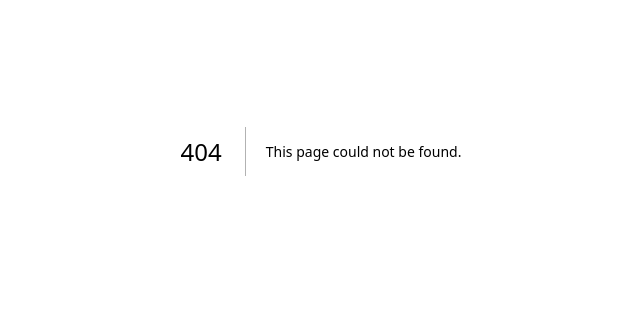
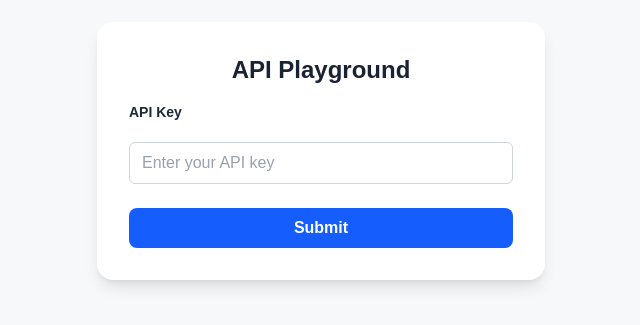
Before and after one commit to waqarahmed6095/dandi, a Next.js app: page /playground in a window 1280 px wide. Before the commit this address had no page. Shown: the part 249-574 px from the top of the page, without its empty margins (319-959 px from the left). Built offline with nearby package versions, Linux system fonts and the light colour scheme; no server answers.

Commit message:
Replace anchor tag with Link component for API Playground in Sidebar for improved navigation

```diff
--- a/src/app/dashboard/components/Sidebar.tsx
+++ b/src/app/dashboard/components/Sidebar.tsx
@@ -1,6 +1,7 @@
 import { useState } from 'react';
 import { FiHome, FiSettings, FiBookOpen, FiCreditCard, FiUser, FiGlobe, FiChevronDown, FiMenu } from 'react-icons/fi';
 import Image from 'next/image';
+import Link from 'next/link';
 
 export default function Sidebar({ isVisible, setIsVisible }: { isVisible: boolean, setIsVisible: (v: boolean) => void }) {
   return (
@@ -34,9 +35,9 @@ export default function Sidebar({ isVisible, setIsVisible }: { isVisible: boolea
               <a href="#" className="flex items-center gap-3 px-4 py-2 rounded-lg text-[#1a2233] font-medium bg-[#f3f6fa]">
                 <FiHome /> Overview
               </a>
-              <a href="#" className="flex items-center gap-3 px-4 py-2 rounded-lg text-[#1a2233] font-medium hover:bg-[#f3f6fa]">
+              <Link href="/playground" className="flex items-center gap-3 px-4 py-2 rounded-lg text-[#1a2233] font-medium hover:bg-[#f3f6fa]">
                 <FiBookOpen /> API Playground
-              </a>
+              </Link>
               <a href="#" className="flex items-center gap-3 px-4 py-2 rounded-lg text-[#1a2233] font-medium hover:bg-[#f3f6fa]">
                 <FiCreditCard /> Billing
               </a>
--- /dev/null
+++ b/src/app/playground/page.tsx
@@ -0,0 +1,95 @@
+"use client";
+
+import { useState } from "react";
+import toast, { Toaster } from "react-hot-toast";
+import { useRouter } from "next/navigation";
+import { supabase } from "../dashboard/lib/supabaseClient";
+
+export default function Playground() {
+  const [apiKey, setApiKey] = useState("");
+  const [loading, setLoading] = useState(false);
+  const router = useRouter();
+
+  const handleSubmit = async (e: React.FormEvent) => {
+    e.preventDefault();
+    if (!apiKey.trim()) {
+      toast.error("Please enter an API key.", {
+        style: {
+          background: '#fee2e2',
+          color: '#991b1b',
+          border: '1px solid #fca5a5',
+        },
+        iconTheme: {
+          primary: '#dc2626',
+          secondary: '#fff',
+        },
+      });
+      return;
+    }
+    setLoading(true);
+    // Validate API key in Supabase (no .single())
+    const { data, error } = await supabase
+      .from("api_keys")
+      .select("id")
+      .eq("key", apiKey)
+      .limit(1);
+    setLoading(false);
+    if (!data || data.length === 0) {
+      toast.error("API key is not valid.", {
+        style: {
+          background: '#fee2e2',
+          color: '#991b1b',
+          border: '1px solid #fca5a5',
+        },
+        iconTheme: {
+          primary: '#dc2626',
+          secondary: '#fff',
+        },
+      });
+      return;
+    }
+    // Store API key in localStorage for /protected page
+    localStorage.setItem("playground_api_key", apiKey);
+    toast.success("API key validated!", {
+      style: {
+        background: '#dcfce7',
+        color: '#166534',
+        border: '1px solid #86efac',
+      },
+      iconTheme: {
+        primary: '#22c55e',
+        secondary: '#fff',
+      },
+    });
+    setTimeout(() => {
+      router.push("/protected");
+    }, 500);
+  };
+
+  return (
+    <div className="min-h-screen flex flex-col items-center justify-center bg-[#f6f8fa] p-4">
+      <Toaster position="top-center" />
+      <div className="bg-white rounded-2xl shadow-lg p-8 w-full max-w-md">
+        <h1 className="text-2xl font-bold text-[#1a2233] mb-4 text-center">API Playground</h1>
+        <form onSubmit={handleSubmit} className="flex flex-col gap-4">
+          <label className="block text-sm font-semibold text-gray-800 mb-1">API Key</label>
+          <input
+            type="text"
+            className="w-full px-3 py-2 border border-gray-300 rounded-md focus:outline-none focus:ring-2 focus:ring-blue-500 text-gray-800 placeholder-gray-400"
+            placeholder="Enter your API key"
+            value={apiKey}
+            onChange={e => setApiKey(e.target.value)}
+            disabled={loading}
+          />
+          <button
+            type="submit"
+            className="bg-blue-600 text-white px-6 py-2 rounded-lg font-semibold hover:bg-blue-700 transition-colors mt-2 disabled:opacity-60"
+            disabled={loading}
+          >
+            {loading ? "Validating..." : "Submit"}
+          </button>
+        </form>
+      </div>
+    </div>
+  );
+}
--- /dev/null
+++ b/src/app/protected/page.tsx
@@ -0,0 +1,7 @@
+export default function Protected() {
+  return (
+    <div className="min-h-screen flex items-center justify-center bg-[#f6f8fa]">
+      <p className="text-xl font-semibold text-green-700">You have valid key</p>
+    </div>
+  );
+}
```
